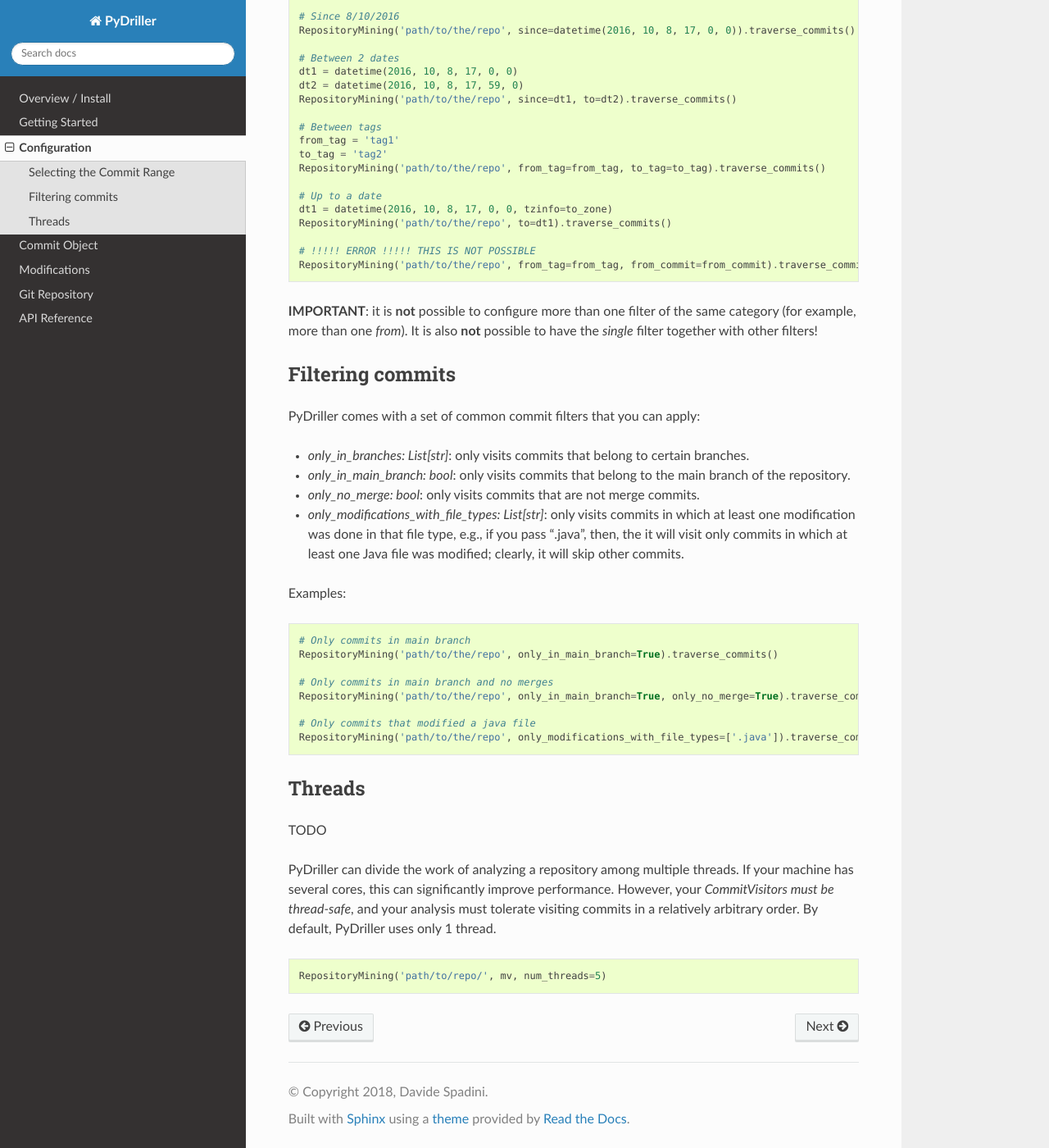
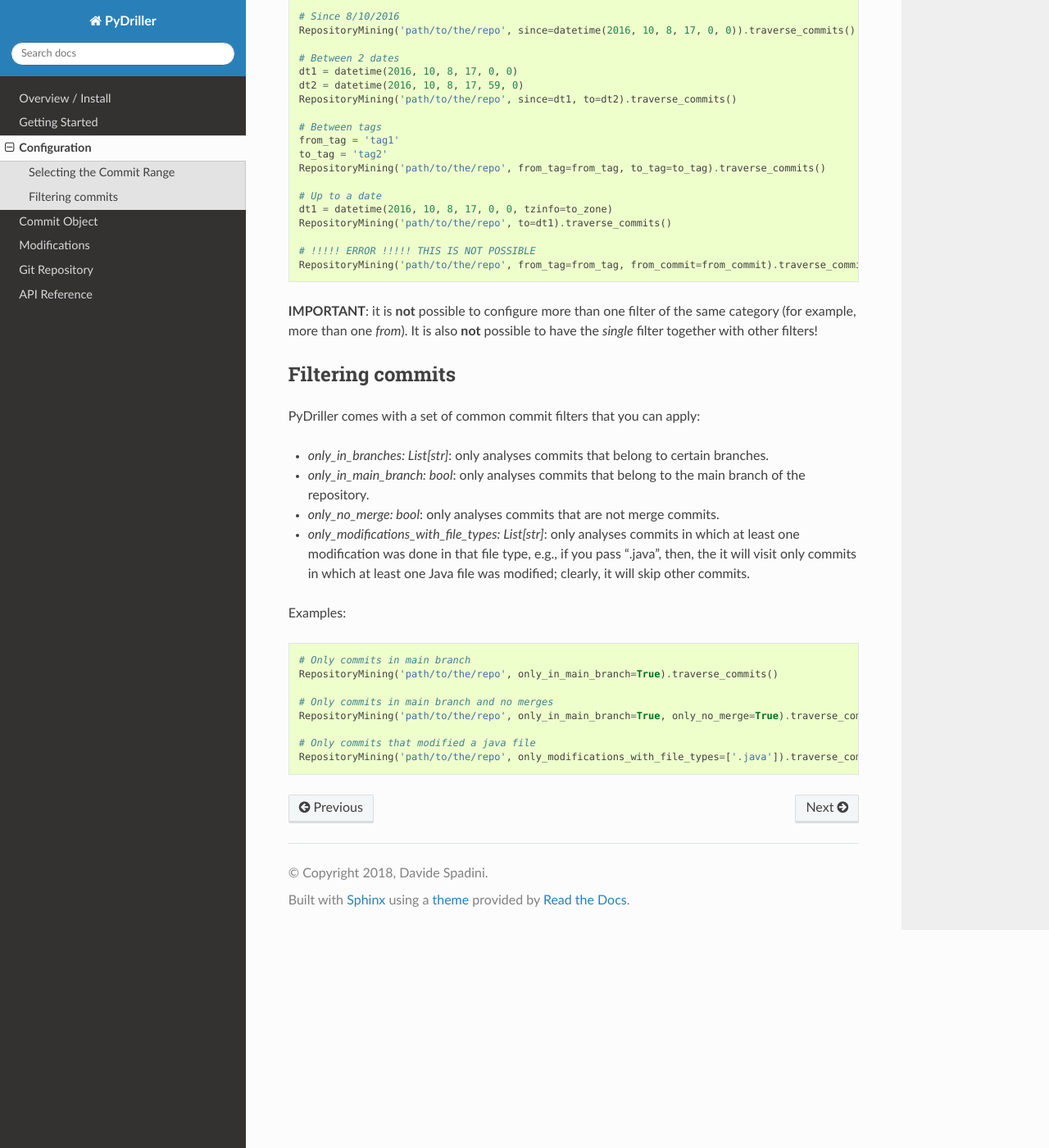
Before and after one commit to ishepard/pydriller, a Sphinx documentation site: the page built from docs/configuration.rst, in a window 1280 px wide and 1400 px high, scrolled down 795 px. Shown: the whole window at 82% size. Built offline with Sphinx 7.4.7 and the Read the Docs theme 2.0.0, drawn with Linux system fonts in a browser that asks for light colours.

Commit message:
small in documentation

```diff
--- a/docs/configuration.rst
+++ b/docs/configuration.rst
@@ -58,10 +58,10 @@
 
 PyDriller comes with a set of common commit filters that you can apply:
 
-* *only\_in\_branches: List[str]*: only visits commits that belong to certain branches.
-* *only\_in\_main\_branch: bool*: only visits commits that belong to the main branch of the repository.
-* *only\_no\_merge: bool*: only visits commits that are not merge commits.
-* *only\_modifications\_with\_file\_types: List[str]*: only visits commits in which at least one modification was done in that file type, e.g., if you pass ".java", then, the it will visit only commits in which at least one Java file was modified; clearly, it will skip other commits.
+* *only\_in\_branches: List[str]*: only analyses commits that belong to certain branches.
+* *only\_in\_main\_branch: bool*: only analyses commits that belong to the main branch of the repository.
+* *only\_no\_merge: bool*: only analyses commits that are not merge commits.
+* *only\_modifications\_with\_file\_types: List[str]*: only analyses commits in which at least one modification was done in that file type, e.g., if you pass ".java", then, the it will visit only commits in which at least one Java file was modified; clearly, it will skip other commits.
 
 Examples::
 
@@ -73,14 +73,3 @@
 
     # Only commits that modified a java file
     RepositoryMining('path/to/the/repo', only_modifications_with_file_types=['.java']).traverse_commits()
-
-
-Threads
-=======
-TODO
-
-PyDriller can divide the work of analyzing a repository among multiple threads. If your machine has several cores, this can significantly improve performance. However, your *CommitVisitors must be thread-safe*, and your analysis must tolerate visiting commits in a relatively arbitrary order.
-By default, PyDriller uses only 1 thread.
-::
-
-    RepositoryMining('path/to/repo/', mv, num_threads=5)
--- a/docs/gitrepository.rst
+++ b/docs/gitrepository.rst
@@ -41,7 +41,7 @@
     Deleted: [(3, 'cc')]
 
 Another very useful API (especially for researchers ;) ) is the one that, given a commit, allows you to retrieve
-all the commits that last "touched" the modified lines of the file. Let's see an example::
+all the commits that last "touched" the modified lines of the file (if you pass a bug fixing commit, it will retrieve the bug inducing). Let's see an example::
 
     # commit abc modified line 1 of file A
     # commit def modified line 2 of file A
--- a/requirements.txt
+++ b/requirements.txt
@@ -3,4 +3,4 @@
 psutil
 typing
 pytz
-requests
+python-hglib
```
Also changed, not shown: README.md (+1 -0 lines), docs/intro.rst (+1 -8 lines), docs/modifications.rst (+5 -5 lines), 1 other file.
